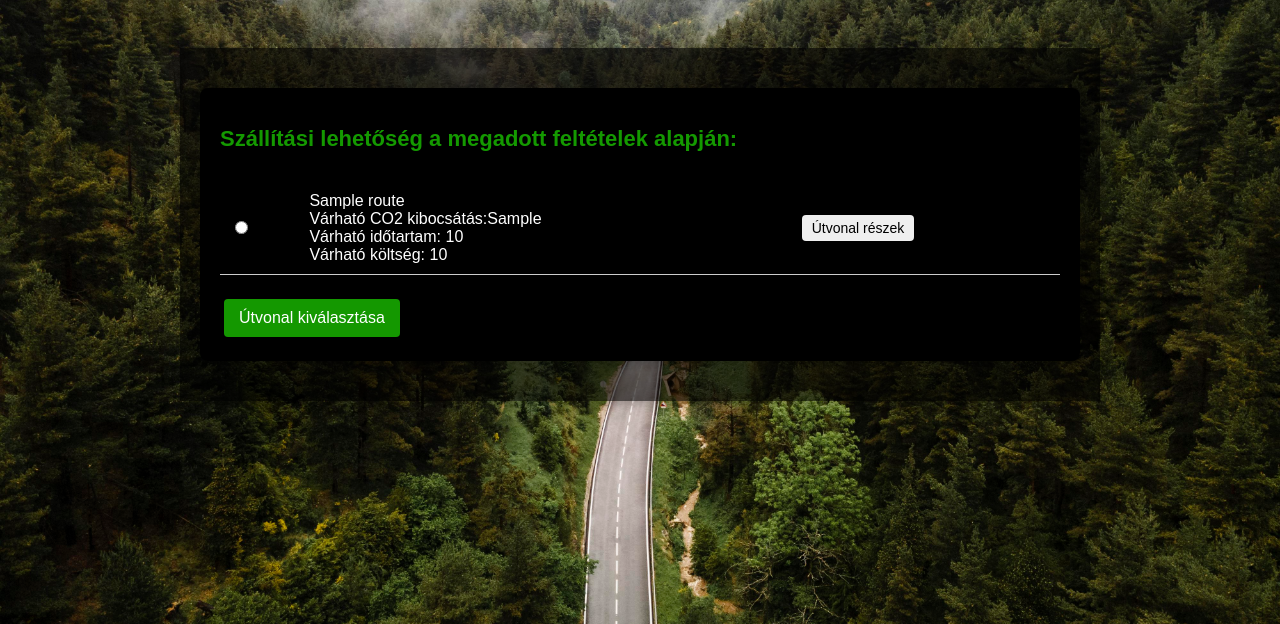
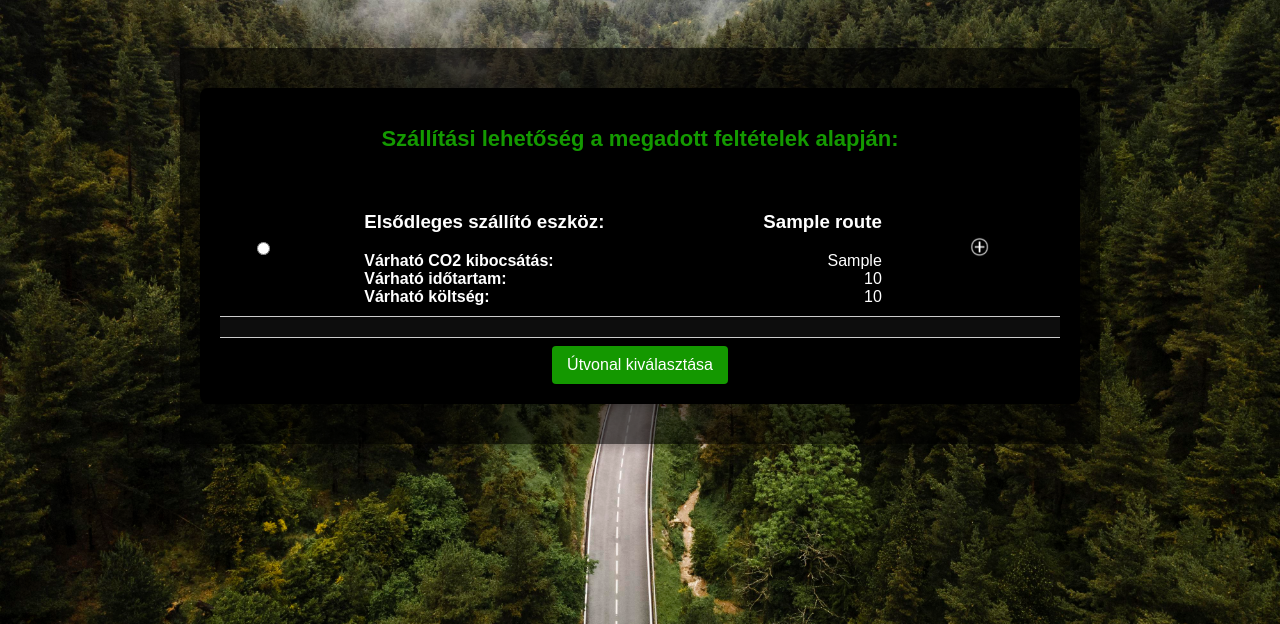
Before and after one commit to abiropatrik/Leafroute, a Django app: template leafroute/templates/internal/new_transport_route.html in a window 1280 px wide. Shown: the part 61-685 px from the top of the page. Run offline with Django 5.2, Linux system fonts and the light colour scheme; the template is opened without the code that fills it: values that come from a table or form of the project are taken from there, most other values are stand-ins (such as "Sample title", 1, 10 or a date in 2020).

Commit message:
adjustments to new transport route

```diff
--- a/leafroute/templates/internal/new_transport_route.html
+++ b/leafroute/templates/internal/new_transport_route.html
@@ -2,13 +2,7 @@
 {% load static %}
 
 {% block extra_css %}
-<link rel="stylesheet" href="{% static 'theme/css/editdata.css' %}?v=3">
-<style>
-.routeparts-row { display: none; }
-.routeparts-cell { padding: 0; background: #f9f9f9; }
-.routeparts-table { width: 100%; border-collapse: collapse; }
-.routeparts-table th, .routeparts-table td { padding: 6px 8px; font-size: 0.95rem; }
-</style>
+<link rel="stylesheet" href="{% static 'theme/css/editdata.css' %}?v=4">
 {% endblock %}
 
 {% block title %}Új szállítás felvétele{% endblock %}
@@ -36,18 +30,24 @@
                     <tbody>
                         {% for item in routes_with_stats %}
                         <tr>
-                            <td>
+                            <td style="padding-left: 2rem;">
                                 <input type="radio" name="route" value="{{ item.route.route_id }}" id="route-{{ item.route.route_id }}">
                             </td>
-                            <td>
-                                <label for="route-{{ item.route.route_id }}">{{ item.route }}</label>
-                                <div>Várható CO2 kibocsátás:{{ item.expected_emission }}</div>
-                                <div>Várható időtartam: {{ item.expected_duration }}</div>
-                                <div>Várható költség: {{ item.expected_cost }}</div>
+                            <td style="padding-left: 4rem;">
+                                <label for="route-{{ item.route.route_id }}"><h3>Elsődleges szállító eszköz:</h3></label>
+                                <div><strong>Várható CO2 kibocsátás:</strong></div>
+                                <div><strong>Várható időtartam:</strong> </div>
+                                <div><strong>Várható költség:</strong></div>
                             </td>
-                            <td>
+                            <td style="padding-right: 4rem;">
+                                <label for="route-{{ item.route.route_id }}" style="text-align: right;"><h3>{{ item.route }}</h3></label>
+                                <div style="text-align: right;">{{ item.expected_emission }}</div>
+                                <div style="text-align: right;">{{ item.expected_duration }}</div>
+                                <div style="text-align: right;">{{ item.expected_cost }}</div>
+                            </td>
+                            <td style="padding-right: 2rem;">
                                 <button type="button" class="btn btn-secondary btn-sm show-routeparts" data-route-id="{{ item.route.route_id }}">
-                                    Útvonal részek
+                                    <img src="{% static 'theme/img/plus_white.png' %}" alt="Down arrow" style="height: 20px;">
                                 </button>
                             </td>
                         </tr>
@@ -55,9 +55,7 @@
                         <!-- hidden row for route parts -->
                         <tr class="routeparts-row" id="routeparts-row-{{ item.route.route_id }}">
                             <td class="routeparts-cell" colspan="6">
-                                <div id="routeparts-container-{{ item.route.route_id }}">
-                                    <div class="text-muted">Kattints a gombra az útvonal részek betöltéséhez.</div>
-                                </div>
+                                <div id="routeparts-container-{{ item.route.route_id }}"></div>
                             </td>
                         </tr>
                         {% empty %}
@@ -65,10 +63,8 @@
                         {% endfor %}
                     </tbody>
                 </table>
+                <button type="submit" class="btn btn-primary">Útvonal kiválasztása</button>
 
-                <div style="margin-top: 12px;">
-                    <button type="submit" class="btn btn-primary">Útvonal kiválasztása</button>
-                </div>
             </form>
         </div>
     </div>
@@ -78,7 +74,6 @@
 document.addEventListener('DOMContentLoaded', function() {
     const container = document.querySelector('.table-responsive');
 
-    // Event delegation: listen for clicks on .show-routeparts buttons
     container.addEventListener('click', async function(e) {
         const btn = e.target.closest('.show-routeparts');
         if (!btn) return;
@@ -114,7 +109,7 @@ document.addEventListener('DOMContentLoaded', function() {
                 table.innerHTML = `
                     <thead>
                         <tr>
-                            <th>#</th>
+                            <th>Útszakasz azonosító</th>
                             <th>Kezdő cím</th>
                             <th>Cél cím</th>
                             <th>Távolság</th>
--- a/static/theme/css/editdata.css
+++ b/static/theme/css/editdata.css
@@ -60,6 +60,7 @@ body {
     font-size: 1.375rem;
     margin-bottom: 0.9375rem;
     color: #17ad00e1;
+    text-align: center;
 }
 
 /* Form Styles */
@@ -111,15 +112,22 @@ body {
     font-size: 1rem;
     transition: background-color 0.3s ease;
     margin: 0.25rem;
+    justify-content: center;
 }
 
 .btn-primary {
     background-color: #17ad00e1;
     color: #fff;
+    max-width: 20rem;
+    margin: 0 auto;
 }
 
 .btn-primary:hover {
     background-color: #0f8c00;
+}
+
+.btn-secondary {
+    background-color: transparent;
 }
 
 .btn-danger {
@@ -193,6 +201,34 @@ body {
     margin: 1.25rem auto;
 }
 
+.routeparts-table {
+    width: 100%;
+    border-collapse: collapse;
+    background-color: rgba(80, 179, 77, 0.2);
+}
+
+.routeparts-table th,
+.routeparts-table td {
+    padding: 0.625rem;
+    text-align: left;
+    border-bottom: 0.0625rem solid #ccc;
+    color: #fff;
+}
+
+.routeparts-table th {
+    background-color: rgba(0, 0, 0, 0.9);
+}
+
+.routeparts-table tr:nth-child(even) {
+    background-color: rgba(255, 255, 255, 0.05);
+}
+
+.routeparts-table tr:hover {
+    background-color: rgba(255, 255, 255, 0.1);
+}
+
+
+
 /* Responsive Design */
 @media (max-width: 48rem) {
     .container {
```
Also changed, not shown: leafroute/apps/internal/utils.py (+17 -4 lines), leafroute/apps/internal/views.py (+9 -9 lines), static/theme/img/plus.png (added), static/theme/img/plus_white.png (added).
